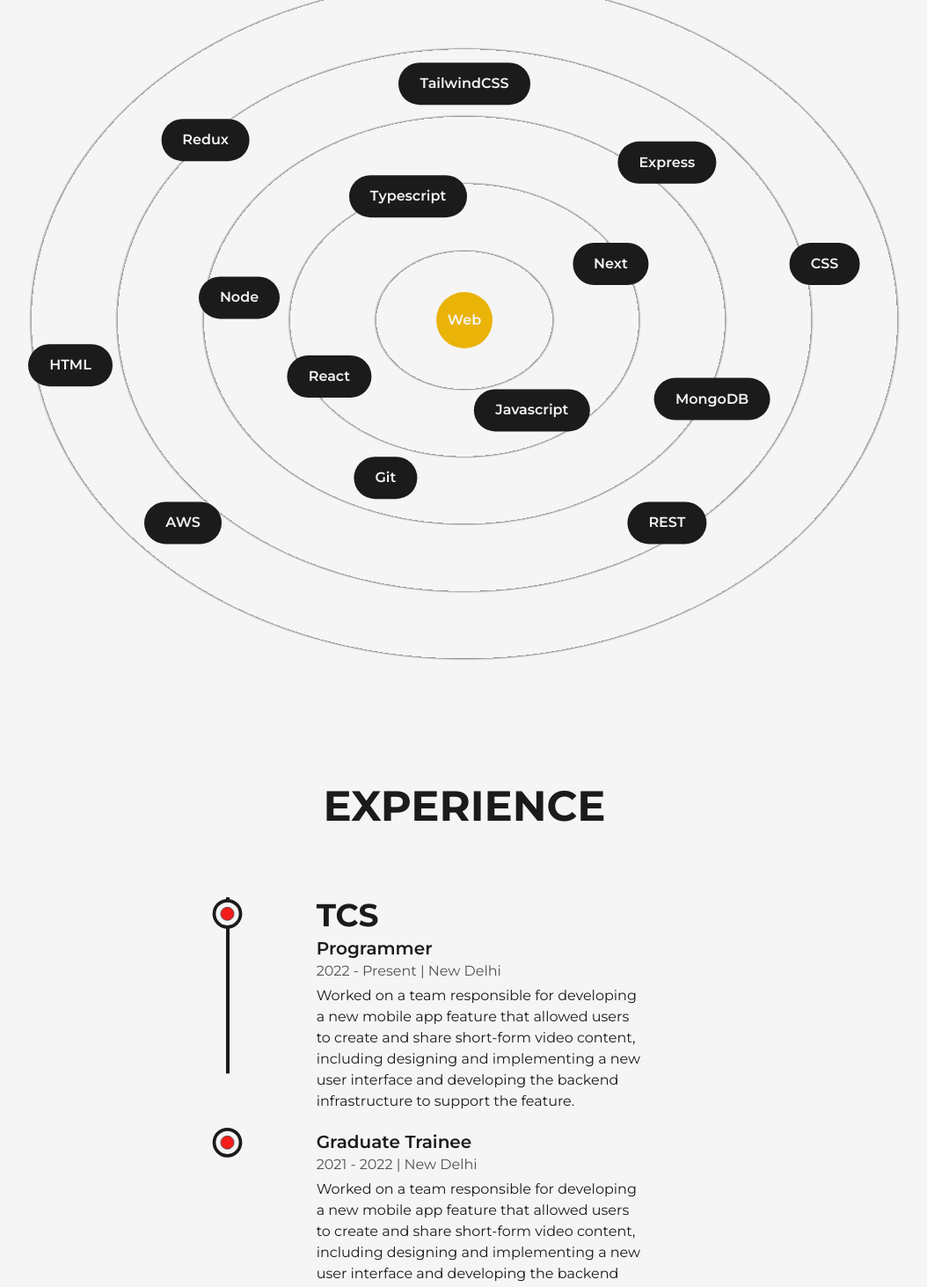
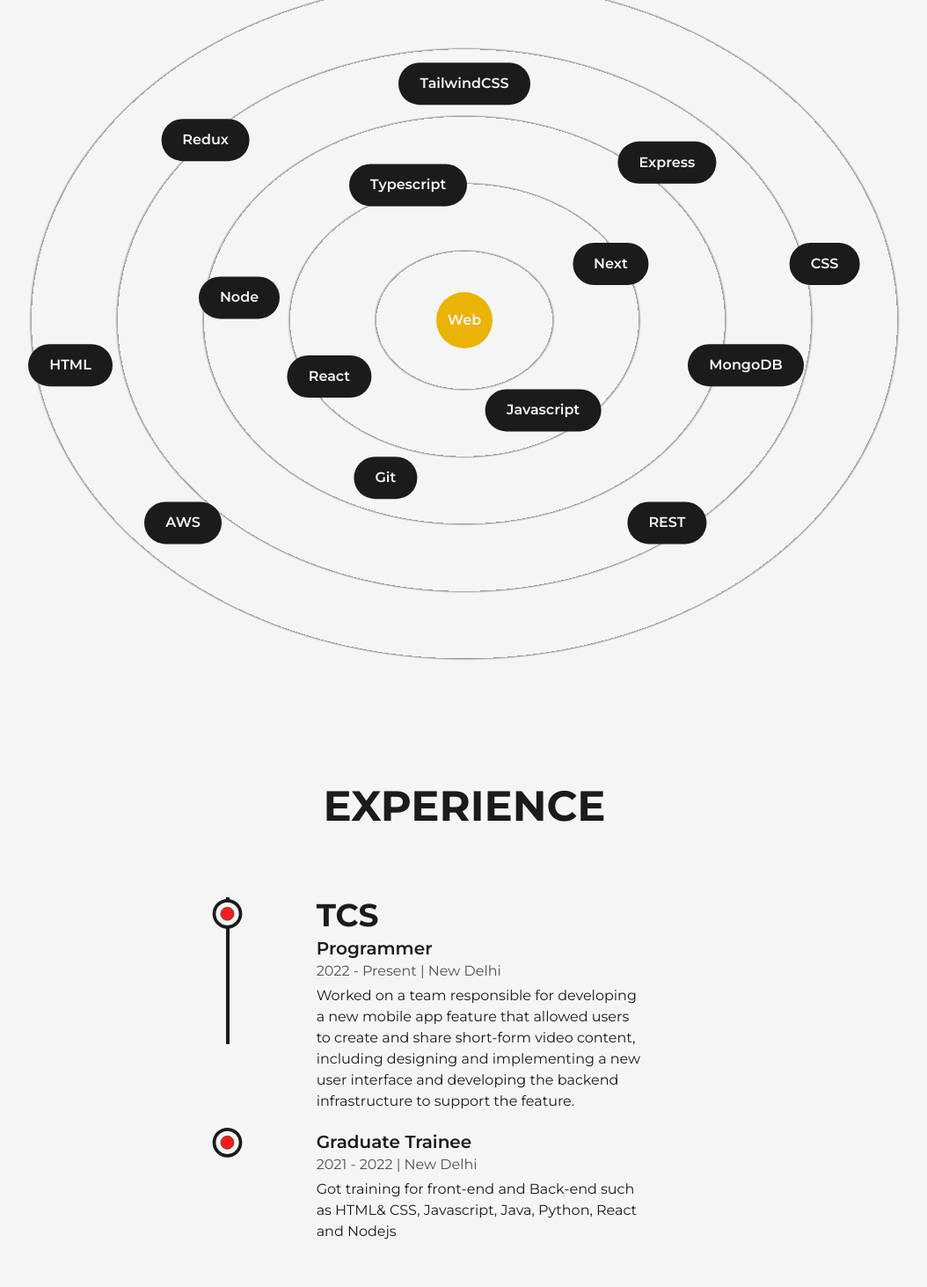
Before and after one commit to shemilkumar/my-portfolio, a Next.js app: page /about in a window 1280 px wide. Shown: the part 1180-2643 px from the top of the page at 88% size, without its empty margins (112-1166 px from the left). Built offline with nearby package versions, Linux system fonts and the light colour scheme.

Commit message:
Resolved some bugs

```diff
--- a/src/components/Experience.tsx
+++ b/src/components/Experience.tsx
@@ -43,7 +43,7 @@ const Experience: FC<ExperienceProps> = ({}) => {
             position="Graduate Trainee"
             time="2021 - 2022"
             place="New Delhi"
-            info={`Worked on a team responsible for developing a new mobile app feature that allowed users to create and share short-form video content, including designing and implementing a new user interface and developing the backend infrastructure to support the feature.`}
+            info={`Got training for front-end and Back-end such as HTML& CSS, Javascript, Java, Python, React and Nodejs`}
             link="www.tcs.com"
           />
         </ul>
--- a/src/components/SkillSetListing.tsx
+++ b/src/components/SkillSetListing.tsx
@@ -4,7 +4,7 @@ import { fastContainer, fastItem } from "@/util/staggeredAnimation";
 const SkillSetListing = ({ technologies }: { technologies?: string[] }) => {
   return (
     <motion.div
-      className="absolute flex flex-wrap items-center justify-center w-full h-full p-12 bg-dark/70"
+      className="absolute flex flex-wrap items-center justify-center w-full h-full p-12 bg-dark/70 md:hidden"
       variants={fastContainer}
       initial="hidden"
       whileHover="show"
--- a/src/components/Skills.tsx
+++ b/src/components/Skills.tsx
@@ -29,7 +29,7 @@ const Skills: FC<SkillsProps> = ({}) => {
     <article className="w-full mt-12 lg:mt-6 md:mt-2">
       <HeadlineAnimated title="Skills" className="my-12 " />
 
-      <div className="relative flex items-center justify-center w-full h-screen rounded-full bg-circularLight dark:bg-circularDark lg:bg-circularLightLg lg:dark:bg-circularDarkLg md:bg-circularLightMd md:dark:bg-circularDarkMd sm:bg-circularLightSm sm:dark:bg-circularDarkSm  lg:h-[80vh] sm:h-[60vh] xs:h-[50vh]">
+      <div className="relative flex items-center justify-center w-full h-screen rounded-full bg-circularLight dark:bg-circularDark lg:bg-circularLightLg lg:dark:bg-circularDarkLg md:bg-circularLightMd md:dark:bg-circularDarkMd sm:bg-circularLightSm sm:dark:bg-circularDarkSm  lg:h-[80vh] sm:h-[60vh] xs:h-[40vh]">
         <motion.div
           className="flex items-center justify-center w-16 h-16 p-8 font-semibold bg-yellow-500 rounded-full cursor-pointer md:w-10 md:h-10 md:p-6 text-light shadow-dark xs:text-sm"
           whileHover={{
@@ -49,10 +49,10 @@ const Skills: FC<SkillsProps> = ({}) => {
           Web
         </motion.div>
 
-        <Skill name={"Typescript"} x={"-5vw"} y={"-11vw"} />
+        <Skill name={"Typescript"} x={"-5vw"} y={"-12vw"} />
         <Skill name={"Node"} x={"-20vw"} y={"-2vw"} />
-        <Skill name={"MongoDB"} x={"22vw"} y={"7vw"} />
-        <Skill name={"Javascript"} x={"6vw"} y={"8vw"} />
+        <Skill name={"MongoDB"} x={"25vw"} y={"4vw"} />
+        <Skill name={"Javascript"} x={"7vw"} y={"8vw"} />
         <Skill name={"Redux"} x={"-23vw"} y={"-16vw"} />
         <Skill name={"Express"} x={"18vw"} y={"-14vw"} />
         <Skill name={"React"} x={"-12vw"} y={"5vw"} />
```
